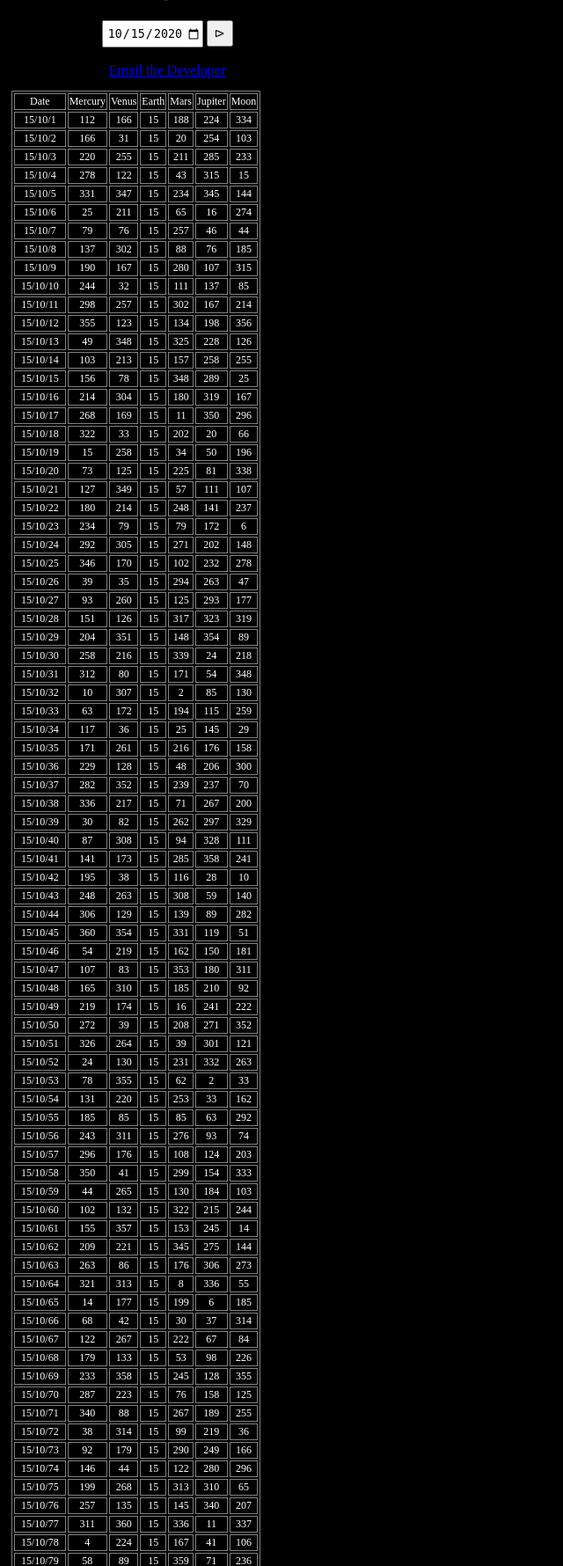
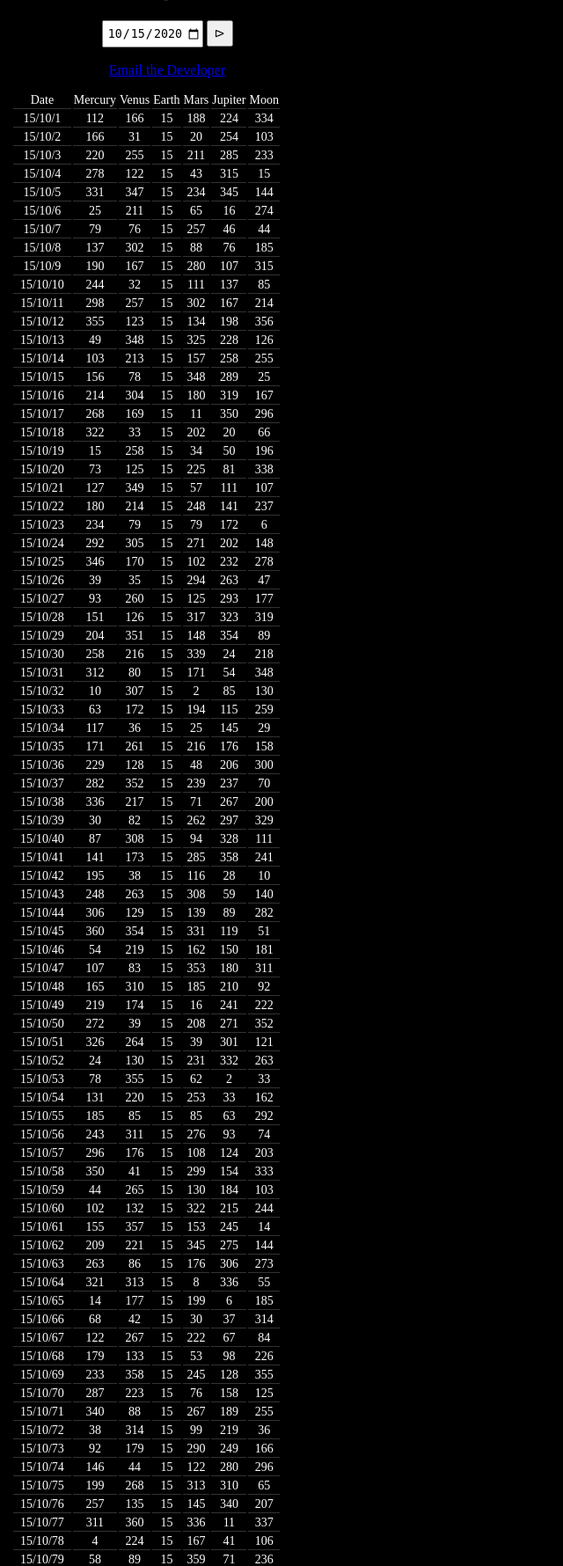
Before and after one commit to abdrb/abdrb.github.io, a PHP site: page /space/space.html in a window 1280 px wide. Shown: the part 477-2257 px from the top of the page at 88% size, without its empty margins (0-640 px from the left). Run offline with PHP 8.4, Linux system fonts and the light colour scheme.

Commit message:
improvements

```diff
--- a/css/smallscreen.css
+++ b/css/smallscreen.css
@@ -24,7 +24,7 @@ header {
 	margin-top: 30px;
 	padding: 30px;
 	display: inline-block;
-	width: 50%;
+	width: 100%;
 
 	color: #fff;
 }
@@ -37,8 +37,8 @@ section {
 	position: relative;
 	text-align: left;
 	color: #585858;
-	padding: 5px;
-	margin: 10px 10px 10px 10px;
+	padding: 10px;
+	margin: 5px 5px 5px 5px;
 	display: inline-block;
 	box-shadow: 0px 2px 38px rgba(0, 0, 0, 0.2), 0px 2px 38px rgba(0, 0, 0, 0.2);
 	width: 80%;
--- a/space/space.html
+++ b/space/space.html
@@ -353,9 +353,9 @@ body {
 	top: 580px;
 	text-align: center;
 }
-table, td{
-	border: 0.5px solid gray;
-	font-size: 12px;
+td{
+	border-bottom: 1px solid #333;
+	font-size: 14px;
 }
 
 </style>
```
